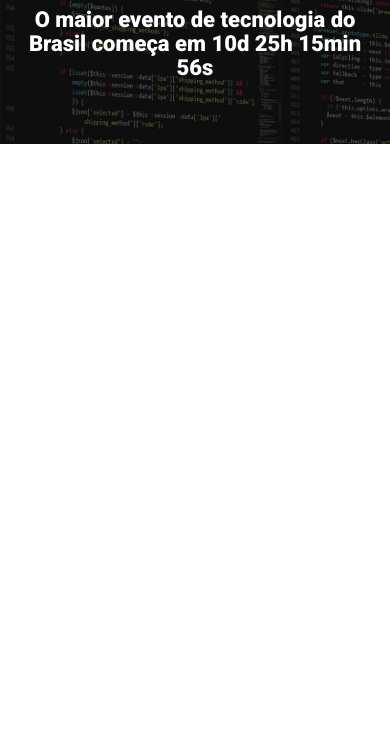
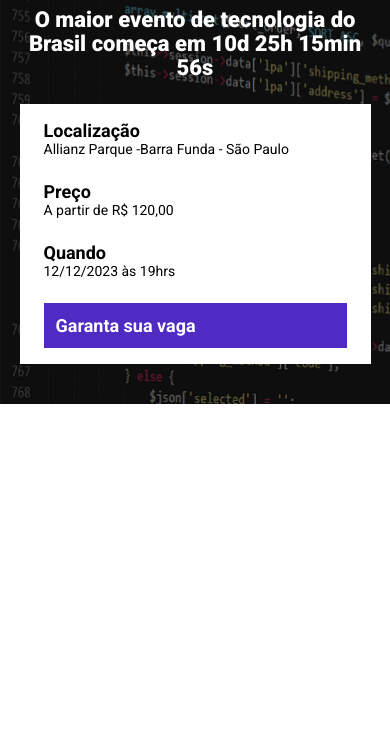
Before and after one commit to phdalmas/ebac_tech_talks, a website built with Parcel: page src/index.html in a window 390 px wide. Shown: the part 96-844 px from the top of the page. Built offline with nearby package versions, Linux system fonts and the light colour scheme.

Commit message:
seção de infos

```diff
--- a/src/index.html
+++ b/src/index.html
@@ -17,6 +17,25 @@
             <p class="hero__text">
                 O maior evento de tecnologia do Brasil começa em 10d 25h 15min 56s
             </p>
+            <div class="infos-bar">
+                <ul class="infos-bar__infos">
+                    <li class="infos-bar__infos__item">
+                        <b>Localização</b>
+                        Allianz Parque -Barra Funda - São Paulo
+                    </li>
+                    <li class="infos-bar__infos__item">
+                        <b>Preço</b>
+                        A partir de R$ 120,00
+                    </li>
+                    <li class="infos-bar__infos__item">
+                        <b>Quando</b>
+                        12/12/2023 às 19hrs
+                    </li>
+                </ul>
+                <a class="button button__primary" href="">
+                    Garanta sua vaga
+                </a>
+            </div>
         </div>
     </header>
 </body>
--- a/src/styles/_hero.scss
+++ b/src/styles/_hero.scss
@@ -49,8 +49,4 @@
             margin: 24px 0;
         }
     }
-
-    @media(max-width: 1024px){
-        font-size: 30px;
-    }
 }
--- /dev/null
+++ b/src/styles/components/_buttons.scss
@@ -0,0 +1,23 @@
+.button {
+    padding: 12px;
+    font-size: 18px;
+    font-weight: bold;
+    text-decoration: none;
+    text-align: center;
+    white-space: nowrap;
+
+    &__primary {
+        color: #FFF;
+        background-color: #4f2ac3;
+    }
+
+    @media(max-width: 640px) {
+        display:block;
+        width: 100%;
+    }
+
+    @media(max-width: 1024px) {
+        display: flex;
+        align-items: center;
+    }
+}
--- /dev/null
+++ b/src/styles/components/_infos_bar.scss
@@ -0,0 +1,41 @@
+.infos-bar {
+    background-color: #fff;
+    padding: 16px 24px;
+    display: flex;
+    justify-content: space-between;
+
+    &__infos {
+        display: flex;
+        gap: 40px;
+
+        &__item {
+            font-size: 14px;
+            color:#000;
+
+            b {
+                font-size: 18px;
+                display: block;
+                color:#000;
+            }
+        }
+    }
+
+    @media(max-width:640px) {
+        display: block;
+
+        &__infos {
+            display: block;
+
+            &__item{
+                margin-bottom: 24px;
+            }
+        }
+    }
+
+    @media(max-width: 1024px) {
+        &__infos {
+            gap: 16px;
+        }
+    }
+
+}
--- a/src/styles/main.scss
+++ b/src/styles/main.scss
@@ -1,4 +1,6 @@
 @use 'hero';
+@use 'components/infos_bar';
+@use 'components/buttons';
 
 * {
     margin: 0;
@@ -6,6 +8,7 @@
     box-sizing: border-box;
     font-family: 'Roboto', sans-serif;
     color: #fff;
+    list-style: none;
 }
 
 .container {
```
